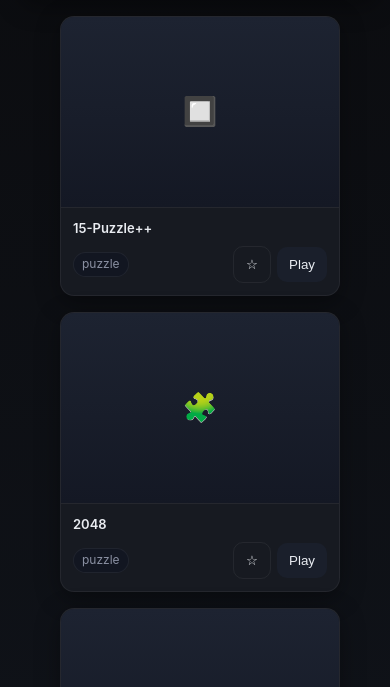
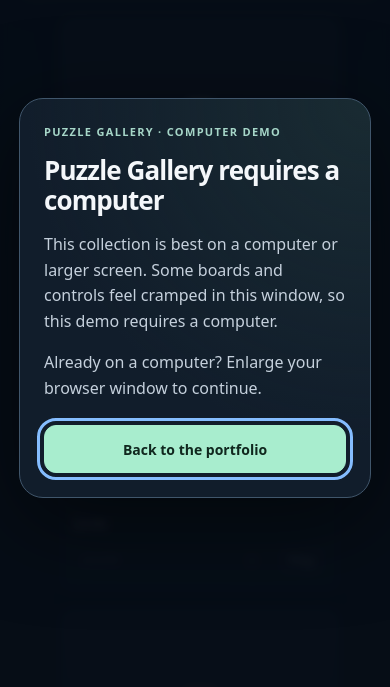
Before and after one commit to villeolof1/Could-I-be-any-less-bored, a website built with Vite: page index.html in a window 390 px wide. Shown: the part 124-811 px from the top of the page. Built offline with nearby package versions, Linux system fonts and the light colour scheme.

Commit message:
Enforce computer-only entry for Puzzle Gallery

```diff
--- /dev/null
+++ b/assets/screen-guidance.css
@@ -0,0 +1,15 @@
+#demo-screen-guidance{box-sizing:border-box;width:min(510px,calc(100% - 32px));max-height:calc(100dvh - 32px);margin:auto;padding:clamp(24px,5vw,38px);border:1px solid #40566b;border-radius:24px;background:radial-gradient(circle at 100% 0,#25403d66,transparent 65%),#111d2b;color:#f4f7fa;box-shadow:0 24px 90px #0008;font:16px/1.6 system-ui,-apple-system,"Segoe UI",sans-serif;text-align:left;overflow:auto}
+#demo-screen-guidance::backdrop{background:#060d17ec;backdrop-filter:blur(5px)}
+#demo-screen-guidance .screen-kicker{margin:0 0 16px;color:#a6d6c8;font-size:11px;font-weight:800;letter-spacing:.12em;text-transform:uppercase}
+#demo-screen-guidance h1{margin:0 0 16px;color:inherit;font:750 clamp(26px,6vw,34px)/1.15 system-ui,sans-serif;letter-spacing:-.035em}
+#demo-screen-guidance p{margin:0 0 16px;color:#c5d0dc}
+#demo-screen-guidance .screen-actions{display:grid;gap:10px;margin-top:24px}
+#demo-screen-guidance .screen-actions a,#demo-screen-guidance .screen-actions button{display:flex;align-items:center;justify-content:center;box-sizing:border-box;min-height:48px;width:100%;padding:11px 16px;border:1px solid #536879;border-radius:12px;background:transparent;color:#eef4f8;font:700 14px/1.5 system-ui,sans-serif;text-decoration:none;cursor:pointer;letter-spacing:0;text-transform:none}
+#demo-screen-guidance .screen-actions a{border-color:#a8edce;background:#a8edce;color:#10271e}
+#demo-screen-guidance .screen-actions a:hover{background:#c9f7e3}
+#demo-screen-guidance .screen-actions button:hover{background:#223449}
+#demo-screen-guidance :focus-visible{outline:3px solid #85bdff;outline-offset:4px}
+@media(max-height:480px){#demo-screen-guidance{padding:20px 26px}#demo-screen-guidance .screen-kicker{margin-bottom:8px}#demo-screen-guidance h1{font-size:26px;margin-bottom:10px}#demo-screen-guidance p{font-size:14px;margin-bottom:10px}#demo-screen-guidance .screen-actions{margin-top:14px;grid-template-columns:1fr 1fr}}
+@media(prefers-reduced-motion:reduce){#demo-screen-guidance{scroll-behavior:auto}}
+.computer-demo-blocked{background:#080f18;overscroll-behavior:none}
+.computer-demo-blocked body{overflow:hidden;overscroll-behavior:none}
--- /dev/null
+++ b/assets/screen-guidance.js
@@ -0,0 +1,39 @@
+/* Computer-only entry policy. No bypass, storage writes or saved-data migration. */
+(() => {
+  const dialog = document.getElementById('demo-screen-guidance');
+  if (!dialog || typeof dialog.showModal !== 'function') return;
+  const small = matchMedia(`(max-width: ${Number(dialog.dataset.minWidth) - 1}px), (max-height: ${Number(dialog.dataset.minHeight) - 1}px)`);
+  const mobile = navigator.userAgentData?.mobile === true ||
+    /Android|iPhone|iPad|iPod|Mobile/i.test(navigator.userAgent) ||
+    (navigator.platform === 'MacIntel' && navigator.maxTouchPoints > 1) ||
+    matchMedia('(hover: none) and (pointer: coarse)').matches;
+  let previousFocus;
+  let pausedRun;
+  function sync() {
+    const blocked = mobile || small.matches;
+    document.documentElement.classList.toggle('computer-demo-blocked', blocked);
+    if (blocked && !dialog.open) {
+      previousFocus = document.activeElement;
+      if (window.G?.state === 'running') {
+        pausedRun = window.G;
+        pausedRun.state = 'paused';
+        window.updateHUD?.();
+      }
+      dialog.showModal();
+    } else if (!blocked && dialog.open) {
+      dialog.close();
+      if (pausedRun === window.G && pausedRun?.state === 'paused') {
+        pausedRun.state = 'running';
+        window.updateHUD?.();
+      }
+      pausedRun = null;
+      const target = previousFocus?.isConnected && previousFocus !== document.body
+        ? previousFocus : document.querySelector(dialog.dataset.focus);
+      target?.focus({ preventScroll: true });
+    }
+  }
+  dialog.addEventListener('cancel', event => event.preventDefault());
+  dialog.addEventListener('keydown', event => event.stopPropagation());
+  small.addEventListener('change', sync);
+  sync();
+})();
--- a/index.html
+++ b/index.html
@@ -8,6 +8,7 @@
   <title>Arcade</title>
   <link rel="icon" href="data:," />
   <link rel="stylesheet" href="/src/styles.css" />
+  <link rel="stylesheet" href="assets/screen-guidance.css">
 </head>
 <body>
   <div id="app" class="page">
@@ -46,5 +47,13 @@
 
   <!-- keep main last -->
   <script type="module" src="/src/main.js"></script>
+<dialog id="demo-screen-guidance" aria-labelledby="screen-guidance-title" aria-describedby="screen-guidance-copy" data-min-width="600" data-min-height="480" data-focus="#search">
+  <p class="screen-kicker">Puzzle Gallery · Computer demo</p>
+  <h1 id="screen-guidance-title">Puzzle Gallery requires a computer</h1>
+  <p id="screen-guidance-copy">This collection is best on a computer or larger screen. Some boards and controls feel cramped in this window, so this demo requires a computer.</p>
+  <p>Already on a computer? Enlarge your browser window to continue.</p>
+  <div class="screen-actions"><a href="https://villewedenberg.com/work/puzzle-gallery/">Back to the portfolio</a></div>
+</dialog>
+<script type="module" src="assets/screen-guidance.js"></script>
 </body>
 </html>
```
Also changed, not shown: progress.md (+6 -0 lines).
